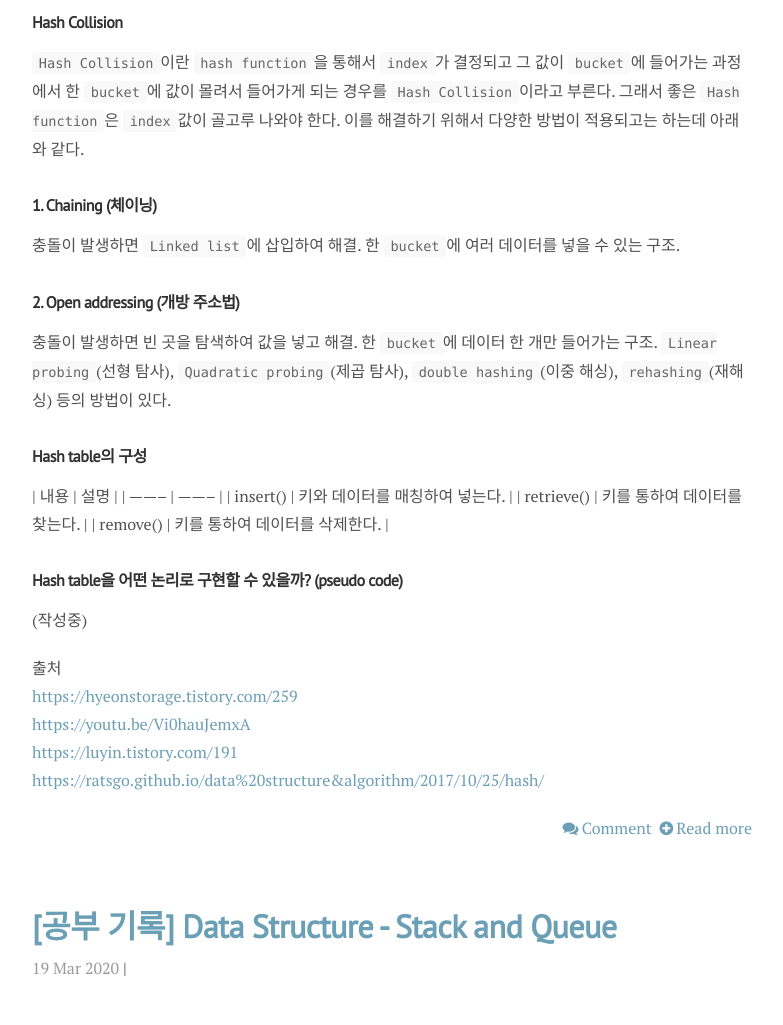
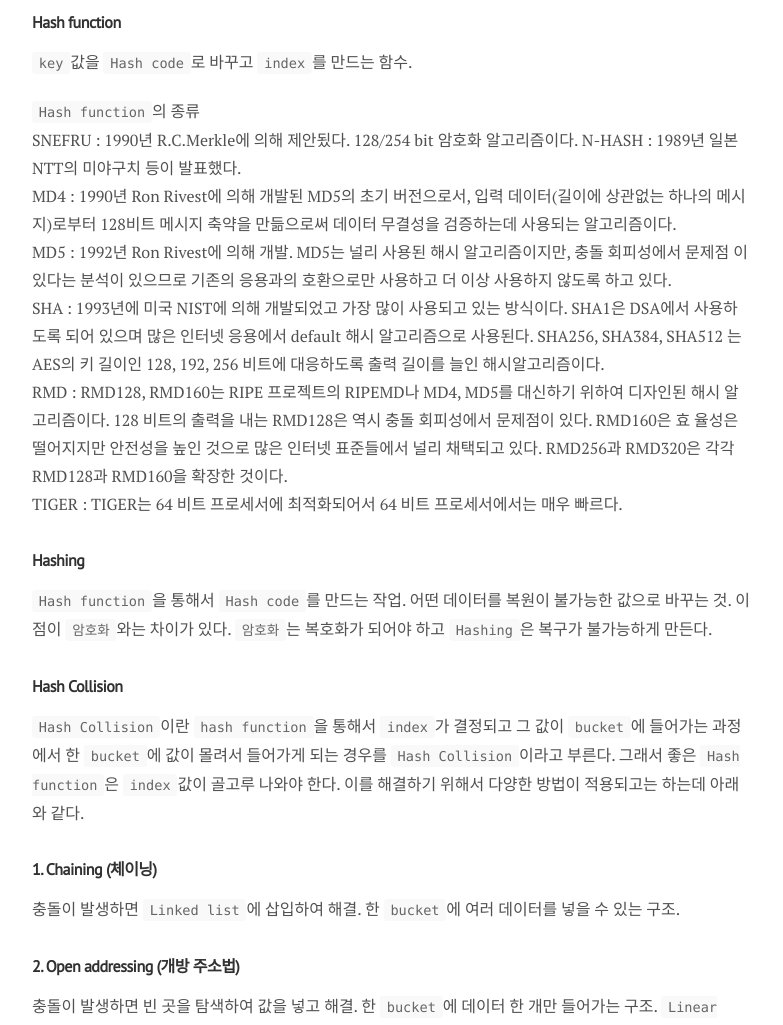
Before and after one commit to aiody/aiody.github.io, a Jekyll site: the page built from blog/index.html, in a window 1280 px wide and 1400 px high, scrolled down 1999 px. Shown: the part 248-1273 px from the top of the window, without its empty margins (248-1031 px from the left). Built offline with Jekyll 4.4.1, drawn with Linux system fonts in a browser that asks for light colours; nearby versions of some CDN libraries; the list of posts is cut into pages by our own code; comment, search, counter and statistics services are not loaded; some of the changed text lies outside the part shown.

Commit message:
Update 2020-03-20-linked-list-and-hash-table.md

```diff
--- a/_posts/2020-03-20-linked-list-and-hash-table.md
+++ b/_posts/2020-03-20-linked-list-and-hash-table.md
@@ -33,6 +33,21 @@ categories: DataStructure
 `Hash table`이란 `key`와 `value`가 연결되어 있는 자료구조이다. `key`를 통해서 `value`에 접근할 수 있다. 내부적으로는 값을 저장하는 `bucket`의 개수가 `key`의 개수보다 적기 때문에 특정한 연산(`Hash function`)을 통해서 `Hash code`를 만들고(`Hashing`) 이것으로`index`를 만들어낸 후 그 `index`와 연결된 `bucket`에 값을 저장하게 된다. 한 `bucket`에는 여러 개의 값이 들어갈 수 있으며 이들은 `Linked list`형태로 저장이 된다. 이를 그림으로 표현하면 아래와 같다.
 ![hash_table](https://user-images.githubusercontent.com/11348329/77242434-c1e66f80-6c41-11ea-85f8-7081969fb188.jpg)
 
+### Hash function
+`key`값을 `Hash code`로 바꾸고 `index`를 만드는 함수.
+
+`Hash function`의 종류
+SNEFRU : 1990년 R.C.Merkle에 의해 제안됬다. 128/254 bit 암호화 알고리즘이다.
+N-HASH : 1989년 일본 NTT의 미야구치 등이 발표했다.
+MD4 : 1990년 Ron Rivest에 의해 개발된 MD5의 초기 버전으로서, 입력 데이터(길이에 상관없는 하나의 메시지)로부터 128비트 메시지 축약을 만듦으로써 데이터 무결성을 검증하는데 사용되는 알고리즘이다.
+MD5 : 1992년 Ron Rivest에 의해 개발. MD5는 널리 사용된 해시 알고리즘이지만, 충돌 회피성에서 문제점 이 있다는 분석이 있으므로 기존의 응용과의 호환으로만 사용하고 더 이상 사용하지 않도록 하고 있다.
+SHA : 1993년에 미국 NIST에 의해 개발되었고 가장 많이 사용되고 있는 방식이다. SHA1은 DSA에서 사용하도록 되어 있으며 많은 인터넷 응용에서 default 해시 알고리즘으로 사용된다. SHA256, SHA384, SHA512 는 AES의 키 길이인 128, 192, 256 비트에 대응하도록 출력 길이를 늘인 해시알고리즘이다.
+RMD : RMD128, RMD160는 RIPE 프로젝트의 RIPEMD나 MD4, MD5를 대신하기 위하여 디자인된 해시 알 고리즘이다. 128 비트의 출력을 내는 RMD128은 역시 충돌 회피성에서 문제점이 있다. RMD160은 효 율성은 떨어지지만 안전성을 높인 것으로 많은 인터넷 표준들에서 널리 채택되고 있다. RMD256과 RMD320은 각각 RMD128과 RMD160을 확장한 것이다.
+TIGER : TIGER는 64 비트 프로세서에 최적화되어서 64 비트 프로세서에서는 매우 빠르다.
+
+### Hashing
+`Hash function`을 통해서 `Hash code`를 만드는 작업. 어떤 데이터를 복원이 불가능한 값으로 바꾸는 것. 이 점이 `암호화`와는 차이가 있다. `암호화`는 복호화가 되어야 하고 `Hashing`은 복구가 불가능하게 만든다.
+
 ### Hash Collision
 `Hash Collision`이란 `hash function`을 통해서 `index`가 결정되고 그 값이 `bucket`에 들어가는 과정에서 한 `bucket`에 값이 몰려서 들어가게 되는 경우를 `Hash Collision`이라고 부른다. 그래서 좋은 `Hash function`은 `index`값이 골고루 나와야 한다. 이를 해결하기 위해서 다양한 방법이 적용되고는 하는데 아래와 같다.
 
@@ -49,10 +64,11 @@ categories: DataStructure
 | remove() | 키를 통하여 데이터를 삭제한다. |
 
 ### Hash table을 어떤 논리로 구현할 수 있을까? (pseudo code)
-(작성중)
+![pseudo_code_hash_table](https://user-images.githubusercontent.com/11348329/77244220-1562b880-6c56-11ea-8e94-38bafbf18eff.jpg)
 
 출처
 <https://hyeonstorage.tistory.com/259>
 <https://youtu.be/Vi0hauJemxA>
 <https://luyin.tistory.com/191>
 <https://ratsgo.github.io/data%20structure&algorithm/2017/10/25/hash/>
+<http://wiki.hash.kr/index.php/%ED%95%B4%EC%8B%9C%ED%95%A8%EC%88%98>
```
